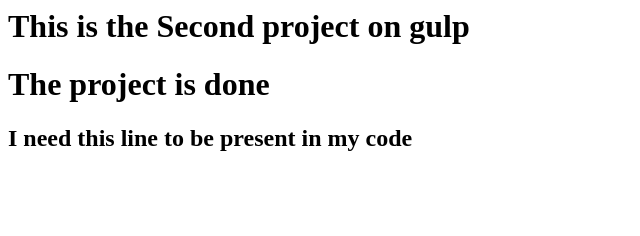
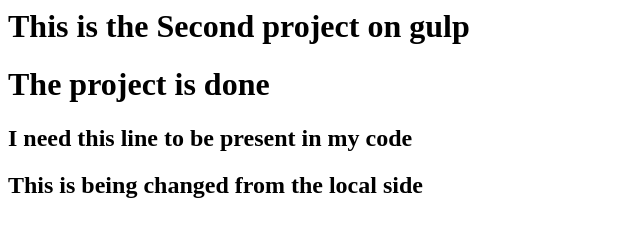
Before and after one commit to kumaranish8888/gulprepo, a website: page index.html in a window 1280 px wide. Shown: the whole page, without its empty margins (0-640 px from the left). Drawn offline with Linux system fonts and the light colour scheme.

Commit message:
Files chnaged

```diff
--- a/index.html
+++ b/index.html
@@ -8,5 +8,6 @@
     <h1>This is the Second project on gulp</h1>
         <h1>The project is done </h1>
         <h2>I need this line to be present in my code</h2>
+        <h2>This is being changed from the local side</h2>
     </body>
 </html>
```
